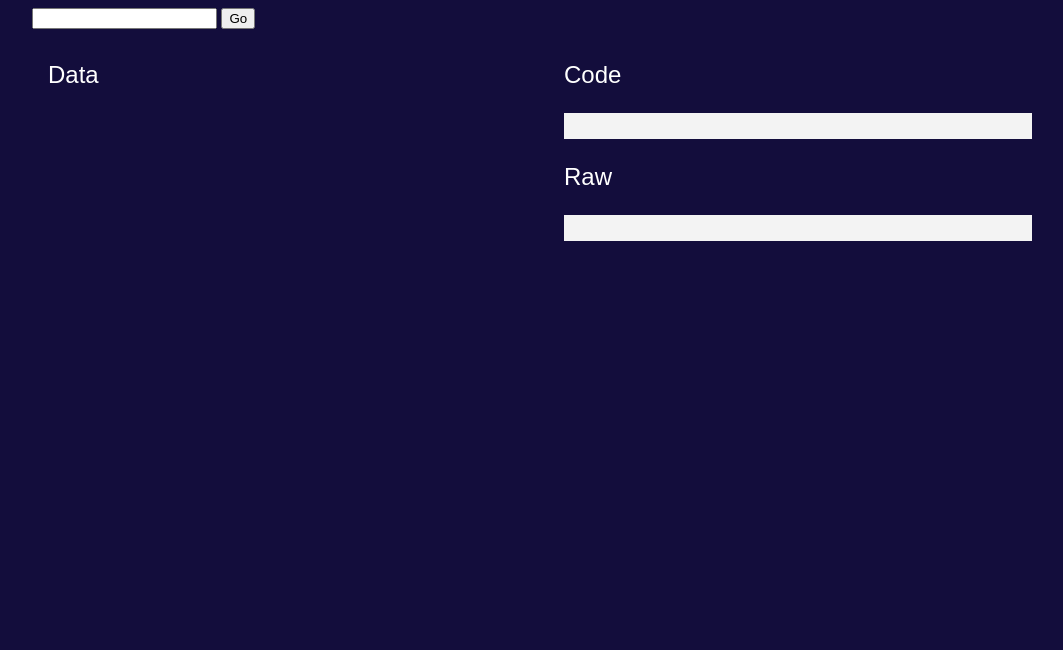
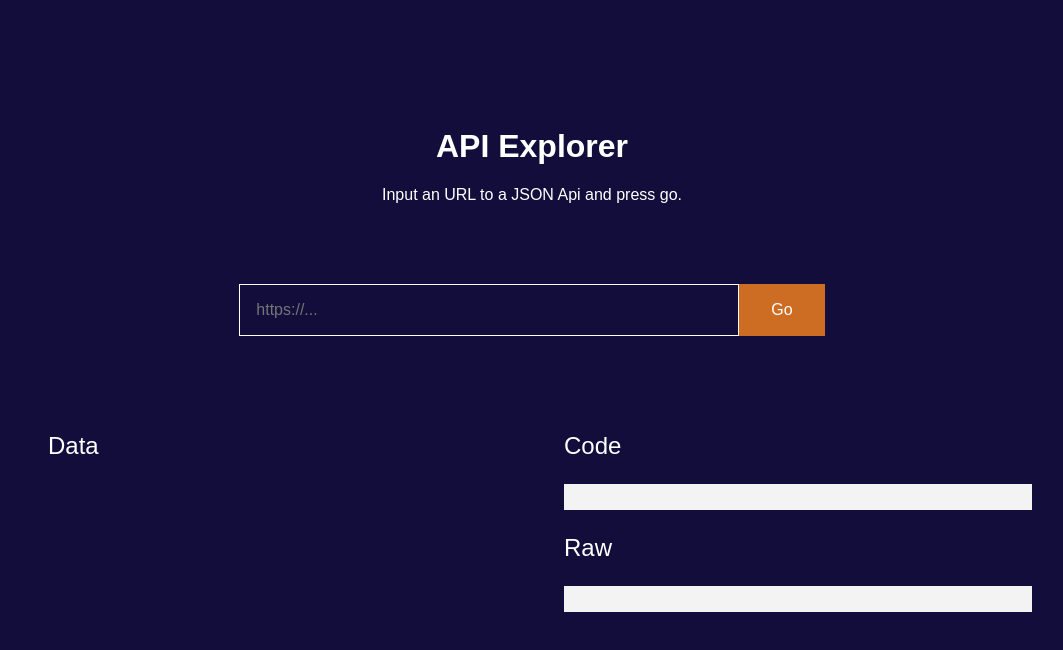
Before and after one commit to eskilfogelstrom/api-explorer, a website built with webpack: page src/index.html in a window 1280 px wide. Shown: the whole page, without its empty margins (108-1171 px from the left). Built offline with nearby package versions, Linux system fonts and the light colour scheme.

Commit message:
Add styling

```diff
--- a/src/index.html
+++ b/src/index.html
@@ -9,8 +9,17 @@
   </head>
   <body>
     <div class="container">
-      <input type="text" id="url" class="url-input" />
-      <button id="submit" class="url-submit">Go</button>
+      <h1 class="title">API Explorer</h1>
+      <p class="description">Input an URL to a JSON Api and press go.</p>
+      <div class="url">
+        <input
+          type="text"
+          id="url"
+          class="url__input"
+          placeholder="https://..."
+        />
+        <button id="submit" class="url__submit">Go</button>
+      </div>
       <div class="cols">
         <div class="cols__col col">
           <h2 class="col__title">Data</h2>
--- a/src/style.css
+++ b/src/style.css
@@ -15,6 +15,39 @@ pre {
 .container {
   max-width: 1000px;
   margin: 0 auto;
+  margin-top: 8rem;
+}
+
+.title {
+  text-align: center;
+}
+
+.description {
+  text-align: center;
+}
+
+.url {
+  display: flex;
+  justify-content: center;
+  padding: 4rem 0;
+}
+
+.url__input {
+  padding: 1rem;
+  border: 1px solid #fff;
+  color: #fff;
+  background-color: transparent;
+  font-size: 1rem;
+  width: 500px;
+}
+
+.url__submit {
+  background-color: rgb(205, 108, 35);
+  color: #fff;
+  border: 0;
+  box-shadow: 0;
+  font-size: 1rem;
+  padding: 0.5rem 2rem;
 }
 
 .cols {
```
